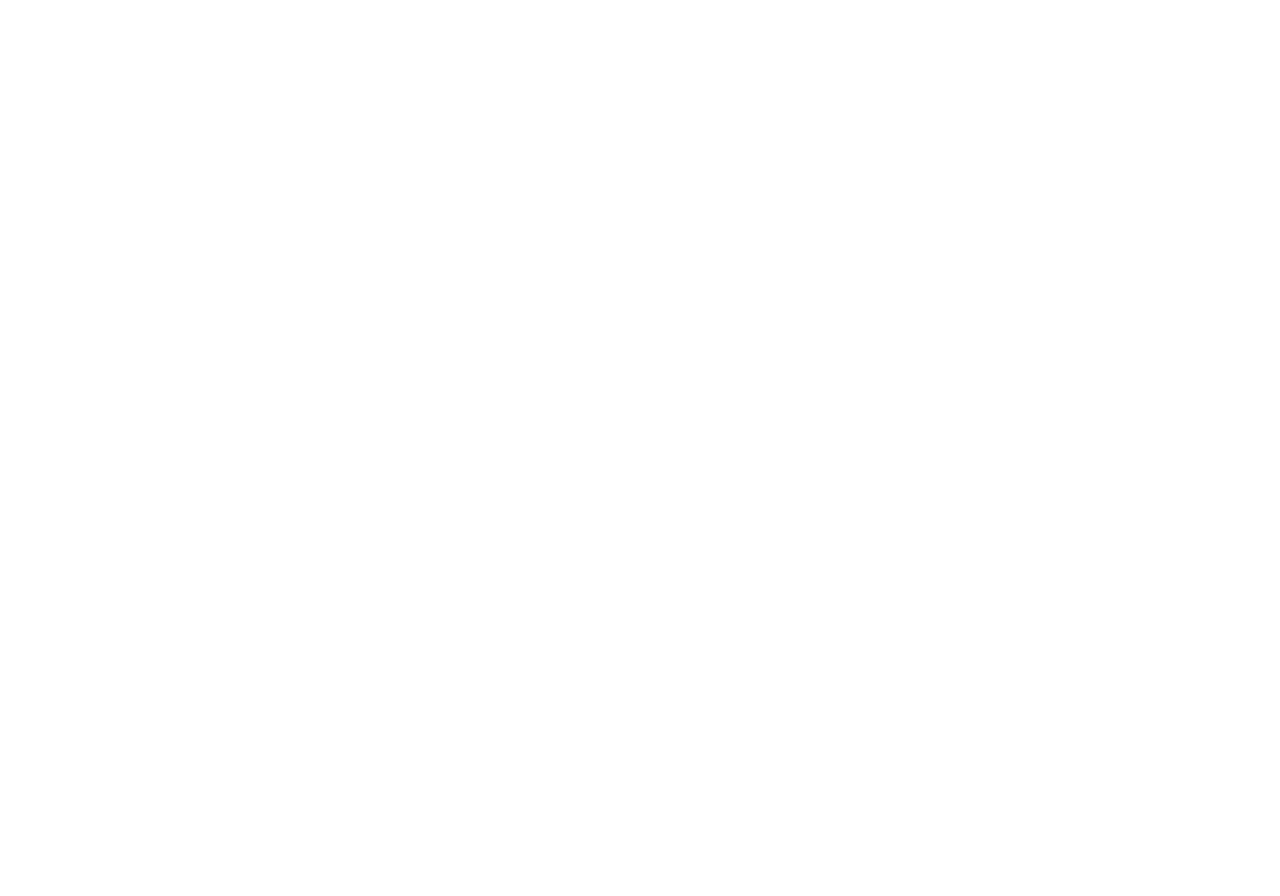
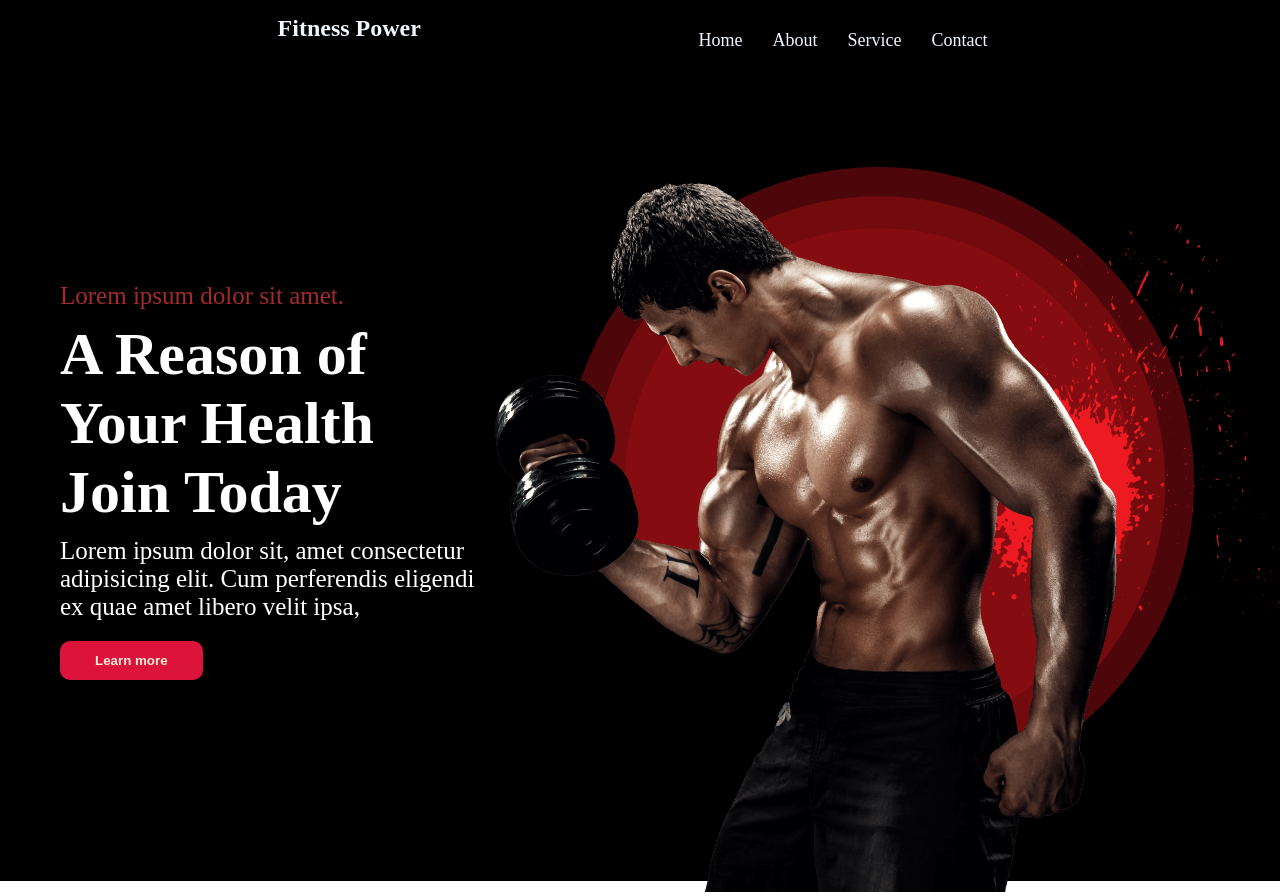
Before and after one commit to md-waskruany/gym-website, a plain HTML site: page index.html in a window 1280 px wide. Before the commit the page ends 800 px from the top, so only its background shows below. Drawn offline with Linux system fonts and the light colour scheme.

Commit message:
firsr section complete

```diff
--- a/index.html
+++ b/index.html
@@ -10,7 +10,36 @@
 </head>
 
 <body>
-
+    <nav>
+        <div class="menu-container">
+            <div class="company-logo">
+                <h1>Fitness Power</h1>
+            </div>
+            <div class="menu-items">
+                <li>Home</li>
+                <li>About</li>
+                <li>Service</li>
+                <li>Contact</li>
+            </div>
+        </div>
+    </nav>
+    <div class="banner-continer">
+        <div class="banner-left">
+            <div class="banner-description">
+                <p class="banner-text">Lorem ipsum dolor sit amet.</p>
+                <h1 class="title-1">A Reason of Your Health Join Today</h1>
+                <p class="font-size">Lorem ipsum dolor sit, amet consectetur adipisicing elit. Cum perferendis eligendi
+                    ex quae amet
+                    libero velit ipsa,</p>
+                <button class="banner-btn">Learn more</button>
+            </div>
+        </div>
+        <div class="banner-right">
+            <div class="banner-image">
+                <img src="./images/home-bg.png" alt="">
+            </div>
+        </div>
+    </div>
 </body>
 
 </html>
--- a/style.css
+++ b/style.css
@@ -0,0 +1,78 @@
+* {
+    padding: 0px;
+    margin: 0px;
+}
+
+.menu-container {
+    display: flex;
+    justify-content: space-evenly;
+    background-color: black;
+    color: aliceblue;
+    padding: 15px;
+}
+
+
+.menu-items {
+    display: flex;
+}
+
+.menu-items li {
+    list-style: none;
+    margin: 5px;
+    padding: 10px;
+    font-size: 18px;
+}
+
+.menu-items li:hover {
+    background-color: green;
+    cursor: pointer;
+}
+
+.banner-right {
+    margin-top: 100px;
+}
+
+.banner-continer {
+    display: flex;
+    width: 100%;
+    height: 100vh;
+    background-color: black;
+    color: white;
+    align-items: center;
+}
+
+.banner-description {
+    margin-left: 50px;
+    /* line-height: 40px; */
+
+}
+
+.banner-text {
+    color: brown;
+    font-size: 25px;
+    margin: 10px;
+
+}
+
+.title-1 {
+    font-weight: bold;
+    font-size: 60px;
+    margin: 10px;
+
+}
+
+.font-size {
+    font-size: 25px;
+    margin: 10px;
+}
+
+.banner-btn {
+    padding: 12px 35px;
+    background-color: crimson;
+    margin: 10px;
+    border: none;
+    border-radius: 10px;
+    color: antiquewhite;
+    font-weight: 700;
+
+}
```
